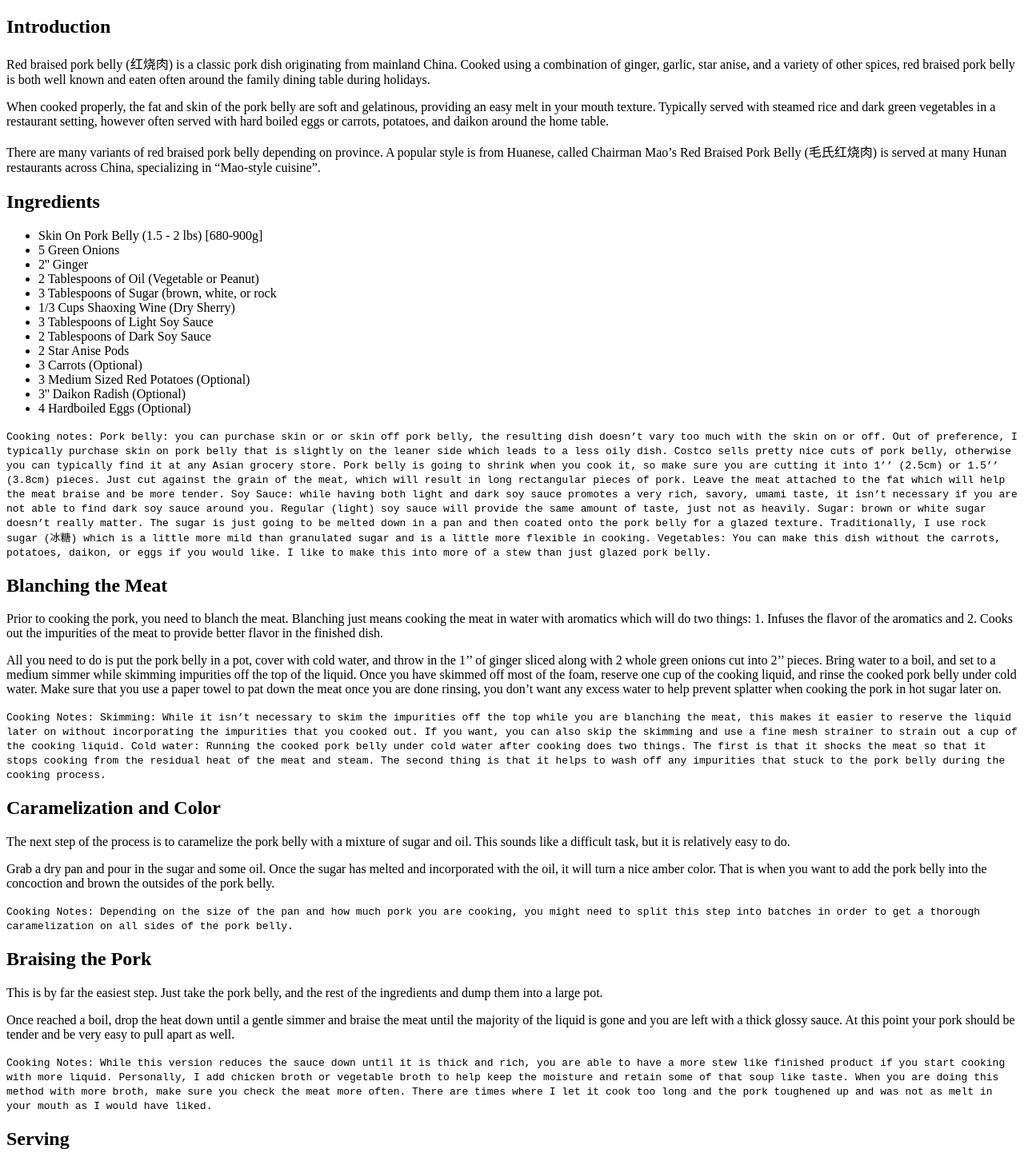
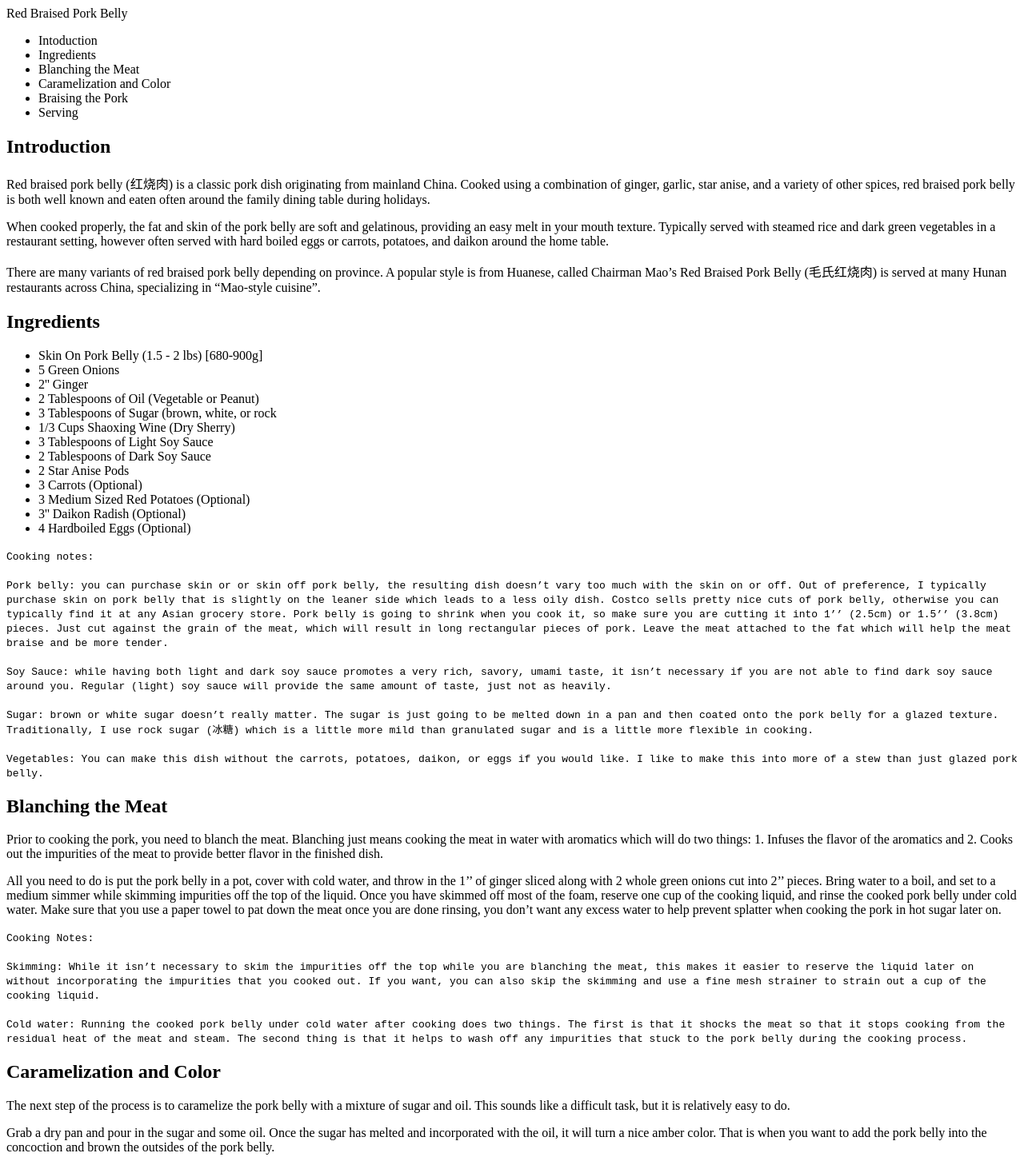
Before and after one commit to taiyingchin/TDP, a plain HTML site: page index.html in a window 1280 px wide. Shown: the top 1447 px of the page at 80% size. Drawn offline with Linux system fonts and the light colour scheme.

Commit message:
Update index.html

```diff
--- a/index.html
+++ b/index.html
@@ -6,15 +6,30 @@
     </head>
 
     <body>
+        <!-- Navigation -->
+        <nav>
+            <header>Red Braised Pork Belly</header>
+            <ul>
+                <li>Intoduction</li>
+                <li>Ingredients</li>
+                <li>Blanching the Meat</li>
+                <li>Caramelization and Color</li>
+                <li>Braising the Pork</li>
+                <li>Serving</li>
+            </ul>
+        </nav>
+
         <main id = "main-doc">
             <!-- Introduction -->
             <section class = "main-section">
                 <div>
                     <h1>Introduction</h1>
                 </div>
+                <article>
                     <p>Red braised pork belly (红烧肉) is a classic pork dish originating from mainland China. Cooked using a combination of ginger, garlic, star anise, and a variety of other spices, red braised pork belly is both well known and eaten often around the family dining table during holidays.</p>
                     <p>When cooked properly, the fat and skin of the pork belly are soft and gelatinous, providing an easy melt in your mouth texture. Typically served with steamed rice and dark green vegetables in a restaurant setting, however often served with hard boiled eggs or carrots, potatoes, and daikon around the home table.</p>
                     <p>There are many variants of red braised pork belly depending on province. A popular style is from Huanese, called Chairman Mao’s Red Braised Pork Belly (毛氏红烧肉) is served at many Hunan restaurants across China, specializing in “Mao-style cuisine”.</p>
+                </article>
             </section>
 
             <!-- Ingredients -->
@@ -39,15 +54,15 @@
                 </ul>
 
                 <code>
-                    Cooking notes:
+                    Cooking notes:<br><br>
 
                     Pork belly: you can purchase skin or or skin off pork belly, the resulting dish doesn’t vary too much with the skin on or off. Out of preference, I typically purchase skin on pork belly that is slightly on the leaner side which leads to a less oily dish. Costco sells pretty nice cuts of pork belly, otherwise you can typically find it at any Asian grocery store.
 
-                    Pork belly is going to shrink when you cook it, so make sure you are cutting it into 1’’ (2.5cm) or 1.5’’ (3.8cm) pieces. Just cut against the grain of the meat, which will result in long rectangular pieces of pork. Leave the meat attached to the fat which will help the meat braise and be more tender.
+                    Pork belly is going to shrink when you cook it, so make sure you are cutting it into 1’’ (2.5cm) or 1.5’’ (3.8cm) pieces. Just cut against the grain of the meat, which will result in long rectangular pieces of pork. Leave the meat attached to the fat which will help the meat braise and be more tender.<br><br>
 
-                    Soy Sauce: while having both light and dark soy sauce promotes a very rich, savory, umami taste, it isn’t necessary if you are not able to find dark soy sauce around you. Regular (light) soy sauce will provide the same amount of taste, just not as heavily.
+                    Soy Sauce: while having both light and dark soy sauce promotes a very rich, savory, umami taste, it isn’t necessary if you are not able to find dark soy sauce around you. Regular (light) soy sauce will provide the same amount of taste, just not as heavily.<br><br>
 
-                    Sugar: brown or white sugar doesn’t really matter. The sugar is just going to be melted down in a pan and then coated onto the pork belly for a glazed texture. Traditionally, I use rock sugar (冰糖) which is a little more mild than granulated sugar and is a little more flexible in cooking.
+                    Sugar: brown or white sugar doesn’t really matter. The sugar is just going to be melted down in a pan and then coated onto the pork belly for a glazed texture. Traditionally, I use rock sugar (冰糖) which is a little more mild than granulated sugar and is a little more flexible in cooking.<br><br>
 
                     Vegetables: You can make this dish without the carrots, potatoes, daikon, or eggs if you would like. I like to make this into more of a stew than just glazed pork belly.
 
@@ -59,12 +74,14 @@
                 <div>
                     <h1>Blanching the Meat</h1>
                 </div>
+                <article>
                     <p>Prior to cooking the pork, you need to blanch the meat. Blanching just means cooking the meat in water with aromatics which will do two things: 1. Infuses the flavor of the aromatics and 2. Cooks out the impurities of the meat to provide better flavor in the finished dish.</p>
                     <p>All you need to do is put the pork belly in a pot, cover with cold water, and throw in the 1’’ of ginger sliced along with 2 whole green onions cut into 2’’ pieces. Bring water to a boil, and set to a medium simmer while skimming impurities off the top of the liquid. Once you have skimmed off most of the foam, reserve one cup of the cooking liquid, and rinse the cooked pork belly under cold water. Make sure that you use a paper towel to pat down the meat once you are done rinsing, you don’t want any excess water to help prevent splatter when cooking the pork in hot sugar later on.</p>
+                </article>
                 <code>
-                    Cooking Notes:
+                    Cooking Notes:<br><br>
 
-                    Skimming: While it isn’t necessary to skim the impurities off the top while you are blanching the meat, this makes it easier to reserve the liquid later on without incorporating the impurities that you cooked out. If you want, you can also skip the skimming and use a fine mesh strainer to strain out a cup of the cooking liquid.
+                    Skimming: While it isn’t necessary to skim the impurities off the top while you are blanching the meat, this makes it easier to reserve the liquid later on without incorporating the impurities that you cooked out. If you want, you can also skip the skimming and use a fine mesh strainer to strain out a cup of the cooking liquid.<br><br>
 
                     Cold water: Running the cooked pork belly under cold water after cooking does two things. The first is that it shocks the meat so that it stops cooking from the residual heat of the meat and steam. The second thing is that it helps to wash off any impurities that stuck to the pork belly during the cooking process.
 
@@ -76,10 +93,12 @@
                 <div>
                     <h1>Caramelization and Color</h1>
                 </div>
+                <article>
                     <p>The next step of the process is to caramelize the pork belly with a mixture of sugar and oil. This sounds like a difficult task, but it is relatively easy to do.</p>
                     <p>Grab a dry pan and pour in the sugar and some oil. Once the sugar has melted and incorporated with the oil, it will turn a nice amber color. That is when you want to add the pork belly into the concoction and brown the outsides of the pork belly.</p>
+                </article>
                 <code>
-                    Cooking Notes:
+                    Cooking Notes:<br><br>
 
                     Depending on the size of the pan and how much pork you are cooking, you might need to split this step into batches in order to get a thorough caramelization on all sides of the pork belly.
                 </code>
@@ -90,10 +109,12 @@
                 <div>
                     <h1>Braising the Pork</h1>
                 </div>
+                <article>
                     <p>This is by far the easiest step. Just take the pork belly, and the rest of the ingredients and dump them into a large pot. </p>
                     <p>Once reached a boil, drop the heat down until a gentle simmer and braise the meat until the majority of the liquid is gone and you are left with a thick glossy sauce. At this point your pork should be tender and be very easy to pull apart as well.</p>
+                </article>
                 <code>
-                    Cooking Notes:
+                    Cooking Notes:<br><br>
 
                     While this version reduces the sauce down until it is thick and rich, you are able to have a more stew like finished product if you start cooking with more liquid. Personally, I add chicken broth or vegetable broth to help keep the moisture and retain some of that soup like taste.
 
@@ -106,9 +127,11 @@
                 <div>
                     <h1>Serving</h1>
                 </div>
+                <article>
                     <p>This dish is a very rich dish. When serving, make sure that you have other elements in your meal to help balance the taste. A very common way to serve is with leafy vegetables and steamed white rice. However, there are a wide variety of ways to serve this dish and don’t feel limited by my suggestion here.</p>
+                </article>
                 <code>
-                    Serving Suggestions:
+                    Serving Suggestions:<br><br>
 
                     While leafy vegetables and steamed white rice is the classic way to serve this dish, there are a wide variety of ways you can try. I personally take some pieces of meat and serve it over noodles or with potatoes when I don’t want to eat rice for lunch/dinner.
 
```
Lines whose indentation alone changed are shown as unchanged.
